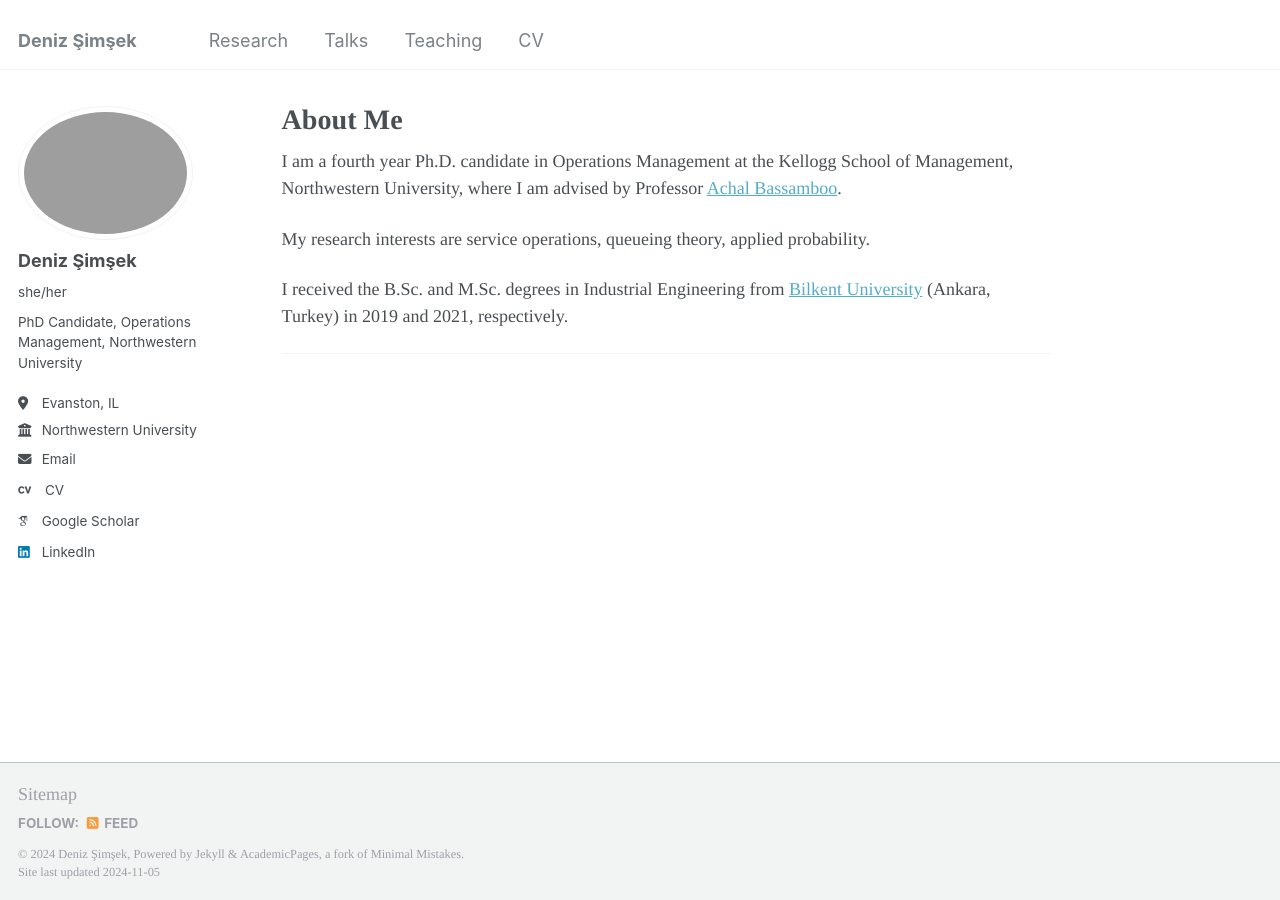
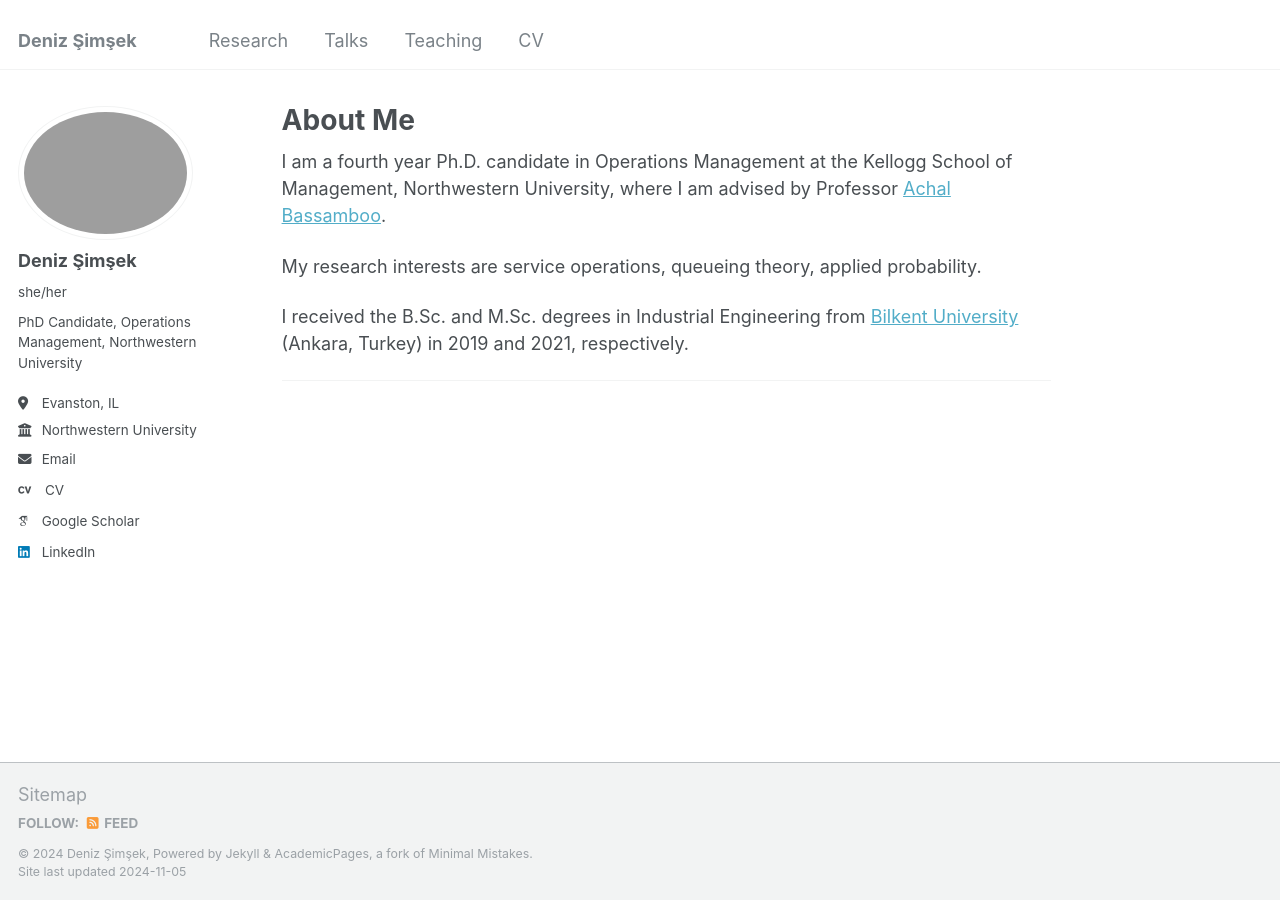
Before and after one commit to deniz-simsek/deniz-simsek, a Jekyll site: the page built from _pages/about.md, in a window 1280 px wide. Built offline with Jekyll 4.4.1, drawn with Linux system fonts in a browser that asks for light colours; some web fonts are replaced.

Commit message:
Update _variables.scss

```diff
--- a/_sass/_variables.scss
+++ b/_sass/_variables.scss
@@ -14,7 +14,7 @@ $indent-var                 : 1.3em;
 
 /* system typefaces */
 $serif                      : Georgia, Times, serif;
-$sans-serif                 : -apple-system, ".SFNSText-Regular", "San Francisco", "Roboto", "Segoe UI", "Helvetica Neue", "Helvetica Neue Ultra Light", "Lucida Grande", Arial, sans-serif;
+$sans-serif                 : -apple-system, ".SFNSText-Regular", "San Francisco", "Roboto", "Segoe UI","Helvetica Neue Ultra Light", "Lucida Grande", Arial, sans-serif;
 $monospace                  : Monaco, Consolas, "Lucida Console", monospace;
 
 /* sans serif typefaces */
@@ -29,7 +29,7 @@ $calisto                    : "Calisto MT", serif;
 $garamond                   : Garamond, serif;
 
 /* Set Calibri as the global font */
-$global-font-family         : "Times";
+$global-font-family         : $sans-serif;
 $header-font-family         : $global-font-family;
 $caption-font-family        : $global-font-family;
 
```
